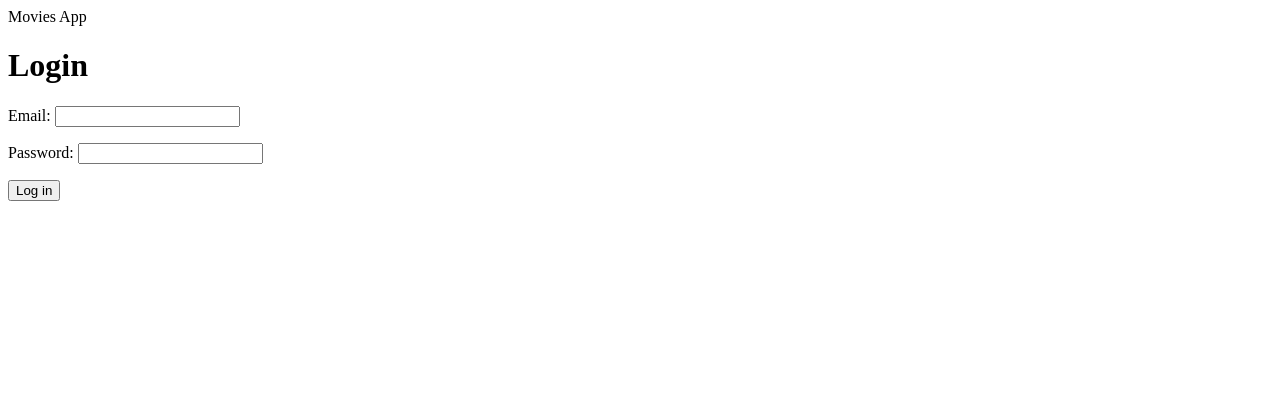
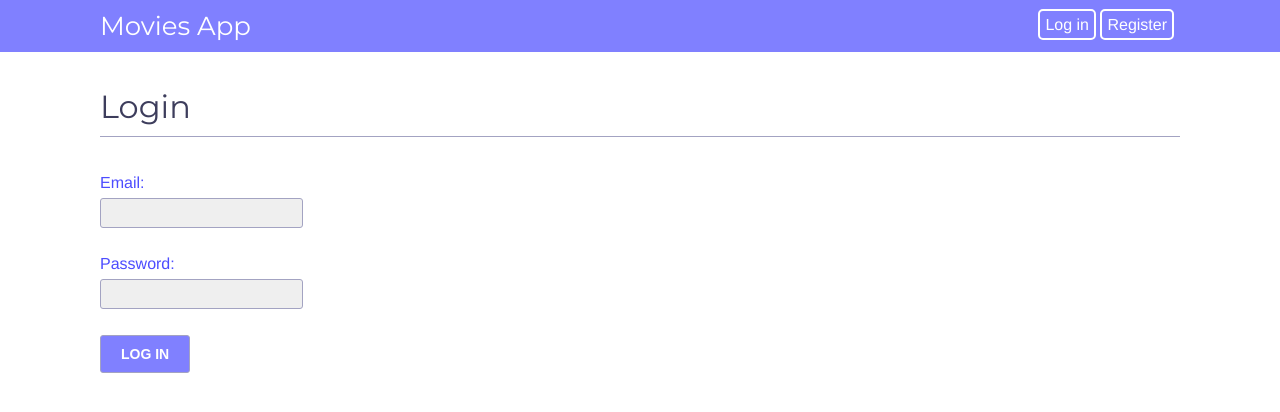
Before and after one commit to elzbietamal95/movies_app, a Django app: page /accounts/login/ in a window 1280 px wide. Shown: the top 412 px of the page. Run offline with Django 3.2, Linux system fonts and the light colour scheme.

Commit message:
View, form, template of registration added. Style CSS added.

```diff
--- a/accounts/forms.py
+++ b/accounts/forms.py
@@ -1,5 +1,14 @@
 from django import forms
+from django.contrib.auth.forms import UserCreationForm
+from accounts.models import User
 
 class LoginForm(forms.Form):
     email = forms.EmailField()
     password = forms.CharField(widget=forms.PasswordInput)
+
+class RegistrationForm(UserCreationForm):
+    email = forms.EmailField(max_length=255, help_text='Required.')
+
+    class Meta:
+        model = User
+        fields = ('username', 'email', 'password1', 'password2')
--- /dev/null
+++ b/accounts/static/css/base.css
@@ -0,0 +1,128 @@
+@import url(https://fonts.googleapis.com/css?family=Montserrat);
+
+html {
+    height: 100%;
+}
+
+body {
+    margin: 0;
+    padding: 0;
+    font-family: helvetica, sans-serif;
+}
+
+p {
+    line-height: 1.3;
+}
+
+a {
+    color: #8080ff;
+    text-decoration: none;
+}
+
+a:hover {
+    color: #333333;
+}
+
+h1, h2 {
+    font-family: 'Montserrat', sans-serif;
+    font-weight: normal;
+}
+
+h1 {
+    border-bottom: 1px solid #a3a3c2;
+    padding: 0 0 10px 0;
+    margin: 5px 0 20px 0;
+    color: #3d3d5c;
+}
+
+header {
+    padding: 10px 100px;
+    font-size: 16px;
+    background: #8080ff;
+    color: #fff;
+    overflow: auto;
+}
+
+header .logo {
+    font-family: 'Montserrat', sans-serif;
+    float: left;
+    color: #ffffff;
+    font-size: 26px;
+    margin-right: 10%;
+}
+
+header .action {
+    float: right;
+    font-size: 16px;
+    margin: 6px;
+}
+
+header a {
+    color: #ffffff;
+    border: 2px solid #fff;
+    border-radius: 5px;
+    padding: 5px;
+}
+
+header a:hover {
+    color: #3d3d5c;
+}
+
+#content {
+    padding:30px 100px;
+}
+
+form {
+    overflow: auto;
+}
+
+form p {
+    width: 100%;
+    overflow: auto;
+}
+
+label {
+    float: left;
+    clear: both;
+    color: #4d4dff;
+    margin-bottom: 4px;
+}
+
+input, textarea {
+    clear: both;
+    float: left;
+    margin: 0 0 10px;
+    background: #efefef;
+    border: 0.5px solid #a3a3c2;
+    padding: 6px 10px;
+    font-size: 14px;
+    border-radius: 3px;
+}
+
+input[type=submit], a.button {
+    font-weight: bold;
+    background: #8080ff;
+    color: #fff;
+    padding: 10px 20px;
+    font-size: 14px;
+    text-transform: uppercase;
+}
+
+.errorlist {
+    color: #cc0033;
+    float: left;
+    clear: both;
+    padding-left: 10px;
+}
+
+.login-form {
+    float: left;
+}
+
+.helptext, ul {
+    margin: 0 0 1px 0;
+    color: #aaa;
+    clear: both;
+    float: left;
+    font-size: 13px;
+}
--- a/accounts/templates/accounts/login.html
+++ b/accounts/templates/accounts/login.html
@@ -5,9 +5,10 @@
 {% block content %}
     <h1>Login</h1>
     <div class="login-form">
-        <form action="{% url 'login' %}" method="post">
+        <form action="{% url 'accounts:login' %}" method="post">
             {{ form.as_p }}
             {% csrf_token %}
+            <input type="hidden" name="next" value="{{ next }}" />
             <p><input type="submit" value="Log in"></p>
         </form>
     </div>
--- a/accounts/templates/accounts/logout.html
+++ b/accounts/templates/accounts/logout.html
@@ -4,5 +4,5 @@
 
 {% block content %}
     <h1>Logout</h1>
-    <p>You logged out successfully. You can log in again <a href="{% url 'login' %}">here</a>.</p>
+    <p>You logged out successfully. You can log in <a href="{% url 'accounts:login' %}">here</a> again.</p>
 {% endblock %}
--- a/accounts/templates/base.html
+++ b/accounts/templates/base.html
@@ -1,12 +1,21 @@
+{% load staticfiles %}
 <!DOCTYPE html>
 <html lang="en">
 <head>
     <meta charset="UTF-8">
     <title>{% block title %} {% endblock %}</title>
+    <link href="{% static "css/base.css" %}" rel="stylesheet">
 </head>
 <body>
     <header>
         <span class="logo">Movies App</span>
+        <span class="action">
+            {% if user.is_authenticated %}
+                <a href="{% url 'accounts:logout' %}">Log out</a>
+            {% else %}
+                <a href="{% url 'accounts:login' %}">Log in</a>  <a href="{% url 'accounts:signup' %}">Register</a>
+            {% endif %}
+        </span>
     </header>
     <div id="content">
         {% block content %}
--- a/accounts/urls.py
+++ b/accounts/urls.py
@@ -0,0 +1,11 @@
+from django.urls import path
+from accounts import views
+
+app_name = 'accounts'
+
+urlpatterns = [
+    path('', views.user_panel, name='panel'),
+    path('login/', views.user_login, name='login'),
+    path('logout/', views.user_logout, name='logout'),
+    path('registration/', views.user_signup, name='signup'),
+]
--- a/accounts/views.py
+++ b/accounts/views.py
@@ -1,7 +1,8 @@
-from django.shortcuts import render
+from django.shortcuts import render, redirect
 from django.http import HttpResponse
 from django.contrib.auth import authenticate, login, logout
-from .forms import LoginForm
+from accounts.forms import LoginForm, RegistrationForm
+from django.contrib.auth.decorators import login_required
 
 def user_login(request):
     if request.method == 'POST':
@@ -24,3 +25,21 @@ def user_login(request):
 def user_logout(request):
     logout(request)
     return render(request, 'accounts/logout.html')
+
+def user_signup(request):
+    if request.method == 'POST':
+        form = RegistrationForm(request.POST)
+        if form.is_valid():
+            form.save()
+            email = form.cleaned_data.get('email')
+            password = form.cleaned_data.get('password1')
+            user = authenticate(email=email, password=password)
+            login(request, user)
+            return redirect('account')
+    else:
+        form = RegistrationForm()
+    return render(request, 'accounts/signup.html', {'form': form})
+
+@login_required
+def user_panel(request):
+    return render(request, 'accounts/panel.html', {'section': 'panel'})
--- a/movies_app/settings.py
+++ b/movies_app/settings.py
@@ -11,6 +11,7 @@ https://docs.djangoproject.com/en/2.2/ref/settings/
 """
 
 import os
+from django.urls import reverse_lazy
 
 # Build paths inside the project like this: os.path.join(BASE_DIR, ...)
 BASE_DIR = os.path.dirname(os.path.dirname(os.path.abspath(__file__)))
@@ -119,6 +120,7 @@ USE_TZ = True
 # https://docs.djangoproject.com/en/2.2/howto/static-files/
 
 STATIC_URL = '/static/'
+STATIC_ROOT = os.path.join(BASE_DIR, 'static')
 
 AUTH_USER_MODEL = 'accounts.User'
 
@@ -127,4 +129,8 @@ AUTHENTICATION_BACKENDS = (
     'accounts.authentication.EmailAuthBackend',
 )
 
+LOGIN_REDIRECT_URL = reverse_lazy('accounts:panel')
+LOGIN_URL = reverse_lazy('accounts:login')
+LOGOUT_URL = reverse_lazy('accounts:logout')
+
 from movies_app.local_settings import *
--- a/movies_app/urls.py
+++ b/movies_app/urls.py
@@ -13,12 +13,10 @@ Including another URLconf
     1. Import the include() function: from django.urls import include, path
     2. Add a URL to urlpatterns:  path('blog/', include('blog.urls'))
 """
-from django.urls import path
+from django.urls import include, path
 from django.contrib import admin
-from accounts import views
 
 urlpatterns = [
+    path('accounts/', include('accounts.urls')),
     path('admin/', admin.site.urls),
-    path('accounts/login/', views.user_login, name='login'),
-    path('accounts/logout/', views.user_logout, name='logout'),
 ]
```
Also changed, not shown: accounts/templates/accounts/panel.html (added, +7 -0 lines), accounts/templates/accounts/signup.html (added, +14 -0 lines), accounts/migrations/0002_auto_20191128_1209.py (added).
